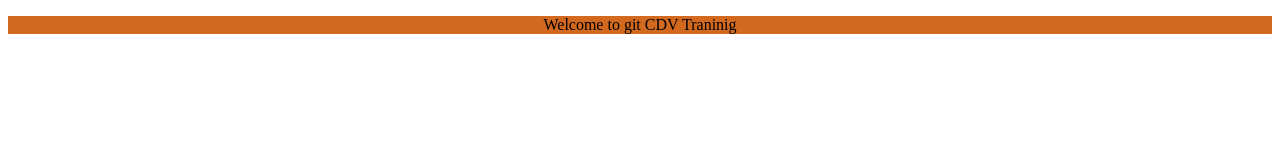
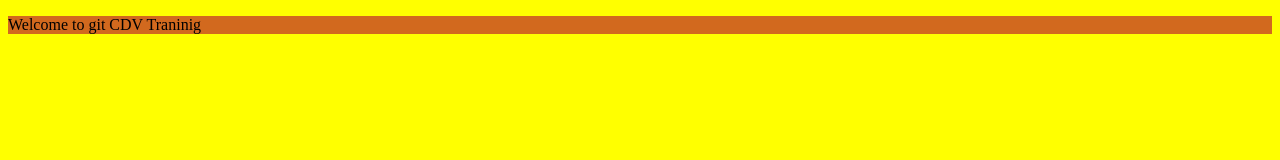
Before and after one commit to miknow/web_1_17marca, a plain HTML site: page index.html in a window 1280 px wide. Drawn offline with Linux system fonts and the light colour scheme.

Commit message:
colour body

```diff
--- a/style.css
+++ b/style.css
@@ -1,4 +1,8 @@
 p {
     background-color: chocolate;
-    text-align: center;
+    text-align: center,
+
 }
+body {
+    background-color: yellow
+}
```
